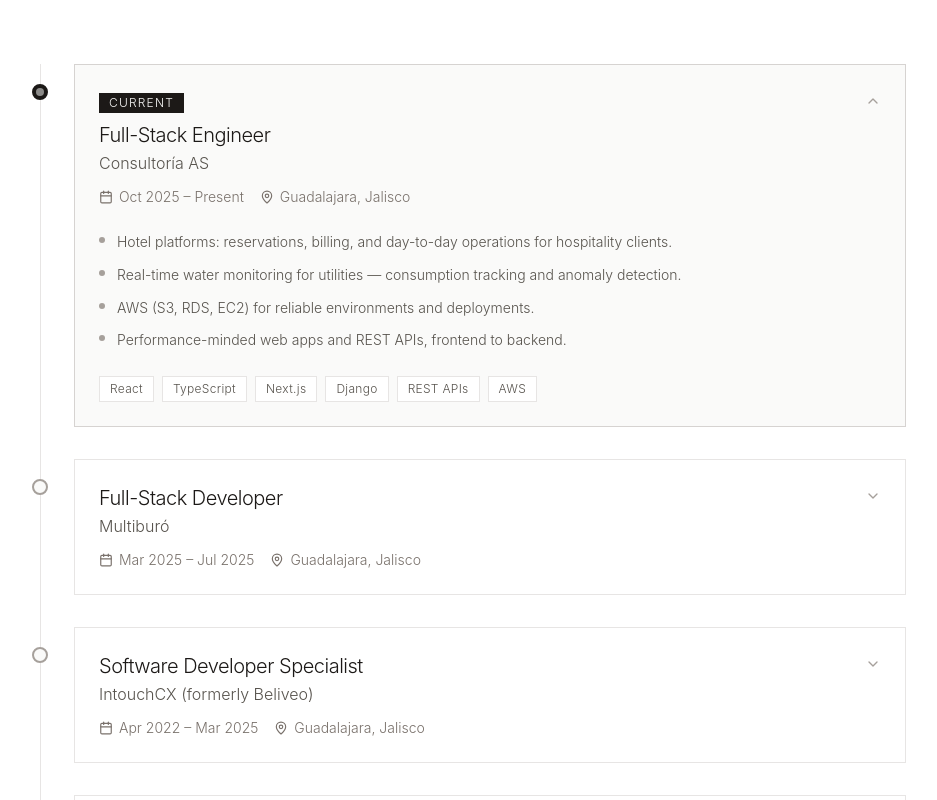
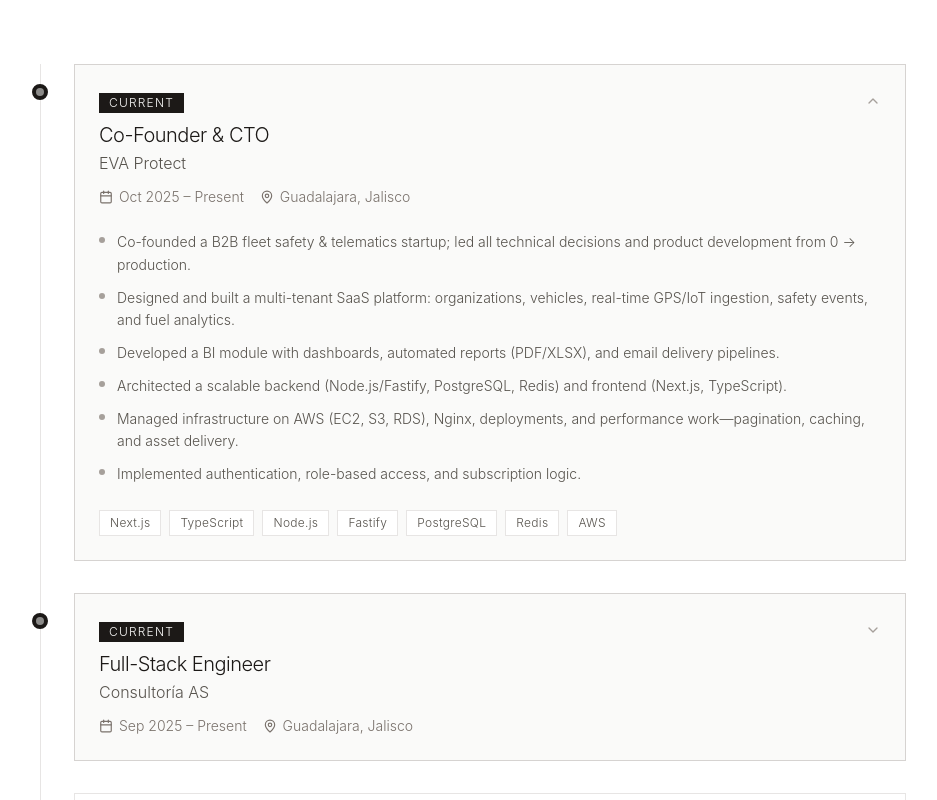
Before and after one commit to Exteban08/My-portfolio, a Next.js app: page / in a window 1280 px wide. Shown: the part 2940-3740 px from the top of the page, without its empty margins (182-1119 px from the left). Built offline with nearby package versions, Linux system fonts and the light colour scheme.

Commit message:
New cv files and eva protect experience

```diff
--- a/components/Experience.tsx
+++ b/components/Experience.tsx
@@ -5,7 +5,7 @@
 
 export default function Experience() {
   const [isVisible, setIsVisible] = useState(false);
-  const [expandedItem, setExpandedItem] = useState<string>('consultoria-as');
+  const [expandedItem, setExpandedItem] = useState<string>('eva-protect');
   const sectionRef = useRef<HTMLElement>(null);
   const { t, tArray } = useLanguage();
 
--- a/data/portfolio.ts
+++ b/data/portfolio.ts
@@ -10,6 +10,19 @@
 
 /** Order: most recent first. Timeline copy: locales en/es common.json → experience.timeline.{id} */
 export const timeline: TimelineEntry[] = [
+  {
+    id: 'eva-protect',
+    current: true,
+    tech: [
+      'Next.js',
+      'TypeScript',
+      'Node.js',
+      'Fastify',
+      'PostgreSQL',
+      'Redis',
+      'AWS',
+    ],
+  },
   {
     id: 'consultoria-as',
     current: true,
--- a/locales/en/common.json
+++ b/locales/en/common.json
@@ -81,10 +81,24 @@
     "showDetails": "Show details",
     "hideDetails": "Hide details",
     "timeline": {
+      "eva-protect": {
+        "role": "Co-Founder & CTO",
+        "company": "EVA Protect",
+        "period": "Oct 2025 – Present",
+        "location": "Guadalajara, Jalisco",
+        "highlights": [
+          "Co-founded a B2B fleet safety & telematics startup; led all technical decisions and product development from 0 → production.",
+          "Designed and built a multi-tenant SaaS platform: organizations, vehicles, real-time GPS/IoT ingestion, safety events, and fuel analytics.",
+          "Developed a BI module with dashboards, automated reports (PDF/XLSX), and email delivery pipelines.",
+          "Architected a scalable backend (Node.js/Fastify, PostgreSQL, Redis) and frontend (Next.js, TypeScript).",
+          "Managed infrastructure on AWS (EC2, S3, RDS), Nginx, deployments, and performance work—pagination, caching, and asset delivery.",
+          "Implemented authentication, role-based access, and subscription logic."
+        ]
+      },
       "consultoria-as": {
         "role": "Full-Stack Engineer",
         "company": "Consultoría AS",
-        "period": "Oct 2025 – Present",
+        "period": "Sep 2025 – Present",
         "location": "Guadalajara, Jalisco",
         "highlights": [
           "Hotel platforms: reservations, billing, and day-to-day operations for hospitality clients.",
--- a/locales/es/common.json
+++ b/locales/es/common.json
@@ -81,10 +81,24 @@
     "showDetails": "Ver detalles",
     "hideDetails": "Ocultar detalles",
     "timeline": {
+      "eva-protect": {
+        "role": "Co-fundador y CTO",
+        "company": "EVA Protect",
+        "period": "Oct 2025 – Actual",
+        "location": "Guadalajara, Jalisco",
+        "highlights": [
+          "Co-fundé una startup B2B de seguridad de flotas y telemática; lideré todas las decisiones técnicas y el desarrollo de producto de 0 a producción.",
+          "Diseñé y construí una plataforma SaaS multi-tenant: organizaciones, vehículos, ingesta en tiempo real de GPS/IoT, eventos de seguridad y analítica de combustible.",
+          "Desarrollé un módulo de BI con tableros, reportes automatizados (PDF/XLSX) y pipelines de envío por correo.",
+          "Arquitecturé backend escalable (Node.js/Fastify, PostgreSQL, Redis) y frontend (Next.js, TypeScript).",
+          "Gestioné infraestructura en AWS (EC2, S3, RDS), Nginx, despliegues y rendimiento—paginación, caché y entrega de assets.",
+          "Implementé autenticación, acceso por roles y lógica de suscripciones."
+        ]
+      },
       "consultoria-as": {
         "role": "Ingeniero Full-Stack",
         "company": "Consultoría AS",
-        "period": "Oct 2025 – Actual",
+        "period": "Sep 2025 – Actual",
         "location": "Guadalajara, Jalisco",
         "highlights": [
           "Plataformas para hoteles: reservas, facturación y operación diaria.",
```
Also changed, not shown: 2 other files (tests, documents, lock files or other folders).
